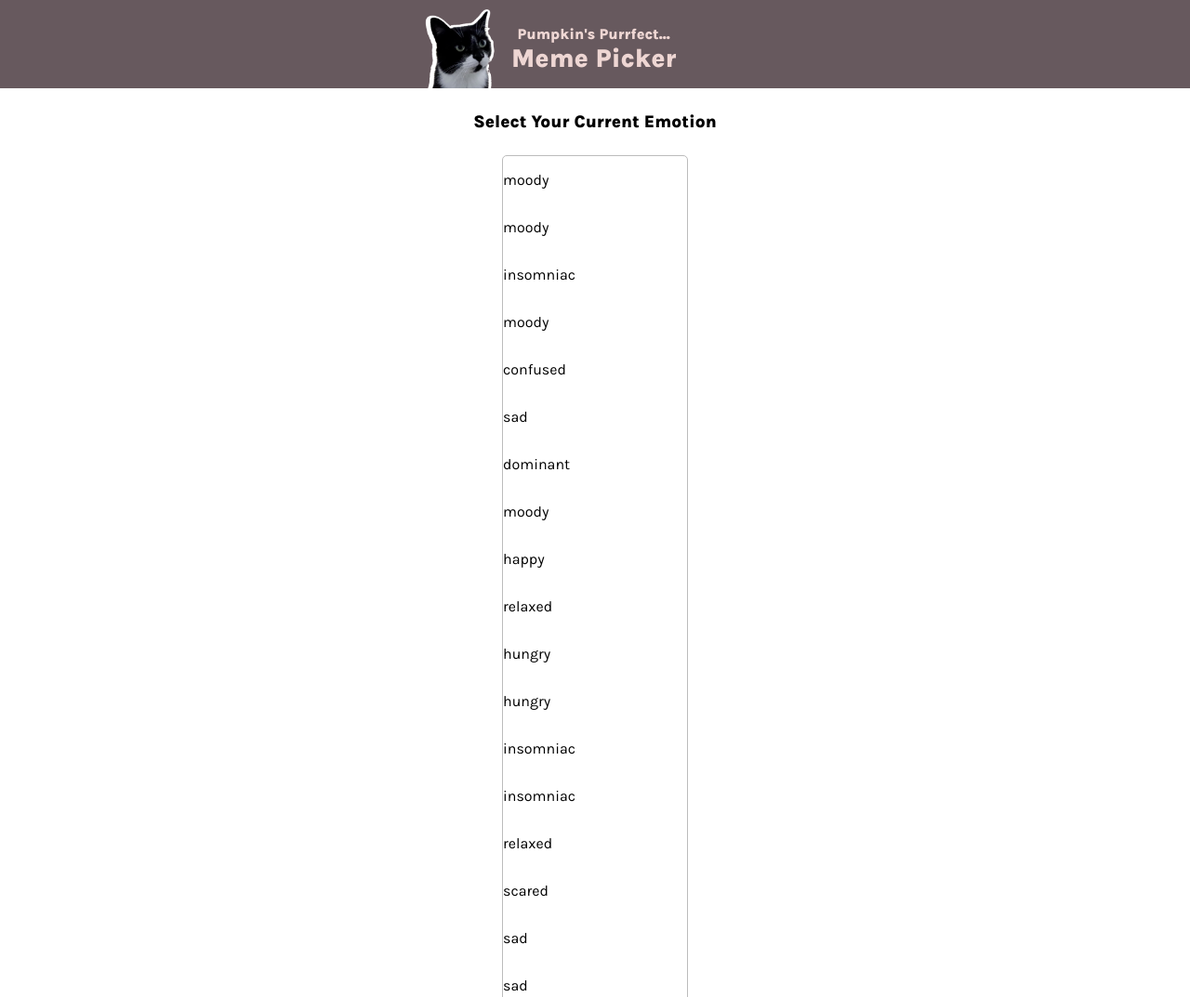
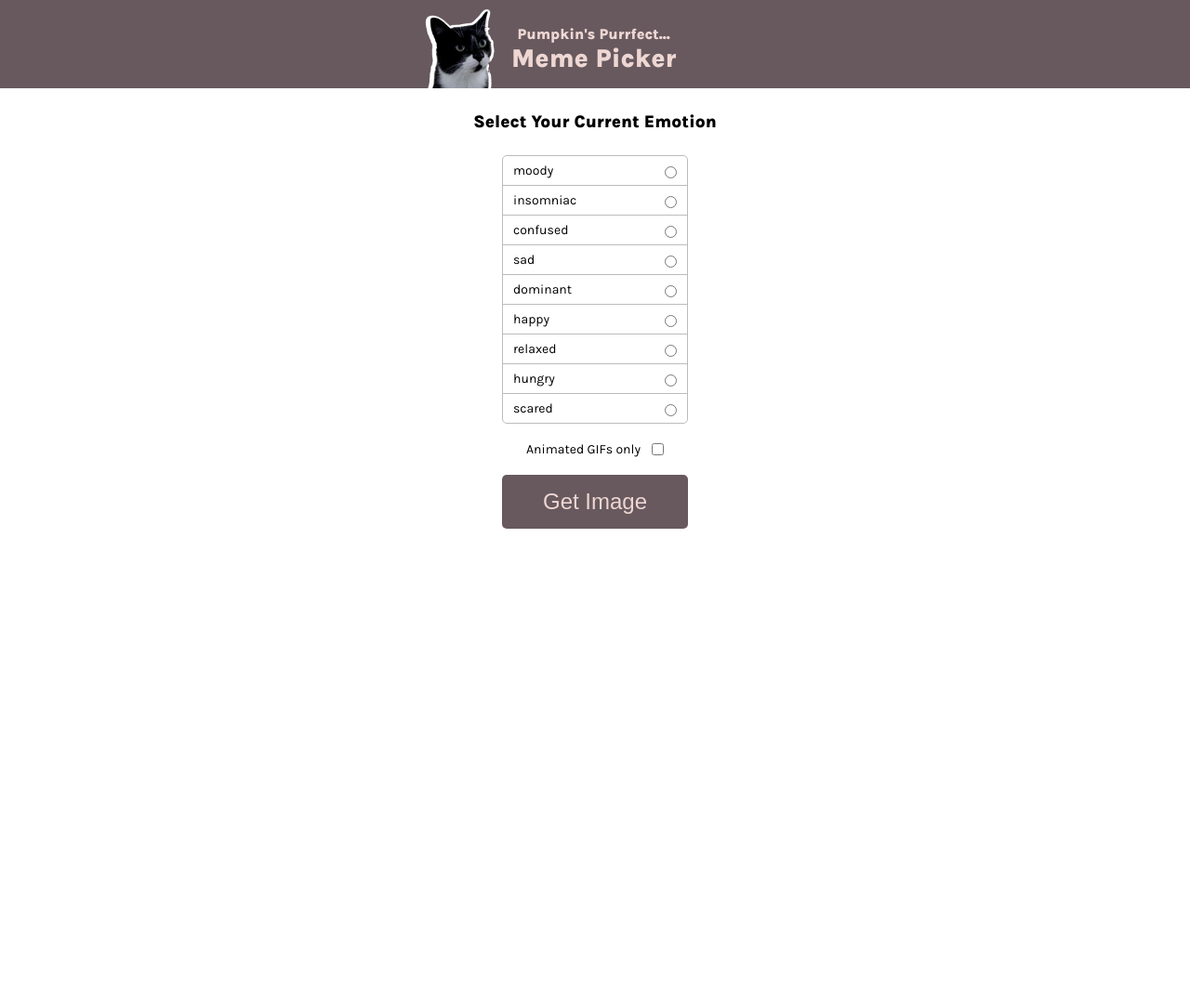
Before and after one commit to simonpfeif/meme-picker-app, a website built with Vite: page index.html in a window 1280 px wide. Shown: the top 1073 px of the page at 93% size. After the commit the page ends 800 px from the top, so only its background shows below. Built offline with nearby package versions, Linux system fonts and the light colour scheme.

Commit message:
Added event listener for highlighting

```diff
--- a/index.css
+++ b/index.css
@@ -68,6 +68,17 @@ header{
     padding: 4px 8px;
 }
 
+.radio:first-child{
+    border-top-left-radius: 5px;
+    border-top-right-radius: 5px;
+}
+
+.radio:last-child{
+    border-bottom: 0;
+    border-bottom-left-radius: 5px;
+    border-bottom-right-radius: 5px;
+}
+
 label{
     font-size: 14px;
     padding: 3px;
@@ -79,11 +90,9 @@ label{
     background-color: #fff0ee;
     color: #bd301d;
     font-weight: bold;
+    accent-color: #bd301d;
 }
 
-.radio:last-child{
-    border-bottom: 0;
-}
 
 input[type="radio"]{
     cursor: pointer;
--- a/index.js
+++ b/index.js
@@ -1,12 +1,21 @@
 import { catsData } from '/data.js'
 
 const emotionRadios = document.getElementById('emotion-radios')
+
+emotionRadios.addEventListener('change', highlightCheckedOption)
+
+function highlightCheckedOption(e){
+    document.getElementById(e.target.id).parentElement.classList.add('highlight')
+}
+
 
 function getEmotionsArray(cats){
     const emotionsArray = []
     for (let cat of cats){
         for (let emotion of cat.emotionTags){
-            emotionsArray.push(emotion)
+            if (!emotionsArray.includes(emotion)){
+                emotionsArray.push(emotion)
+            }
         }
     }
     return emotionsArray
@@ -14,10 +23,20 @@ function getEmotionsArray(cats){
 
 
 function renderEmotionsRadios(cats){
+
     let radioItems = ``
     const emotions = getEmotionsArray(cats)
     for (let emotion of emotions){
-        radioItems += `<p>${emotion}</p>`
+        radioItems += `
+        <div class="radio">
+            <label for="${emotion}">${emotion}</label>
+            <input
+            type="radio"
+            id="${emotion}"
+            value="${emotion}"
+            name="emotions"
+            >
+        </div>`
     }
     emotionRadios.innerHTML = radioItems
 }
```
Also changed, not shown: index.html (+1 -1 lines).
